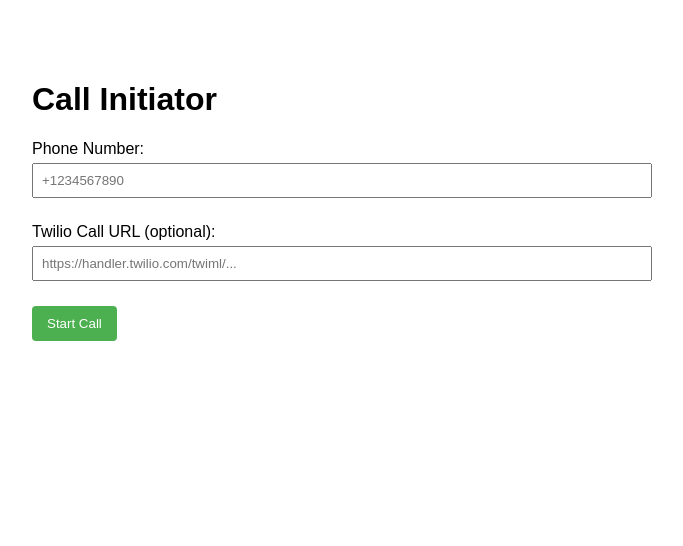
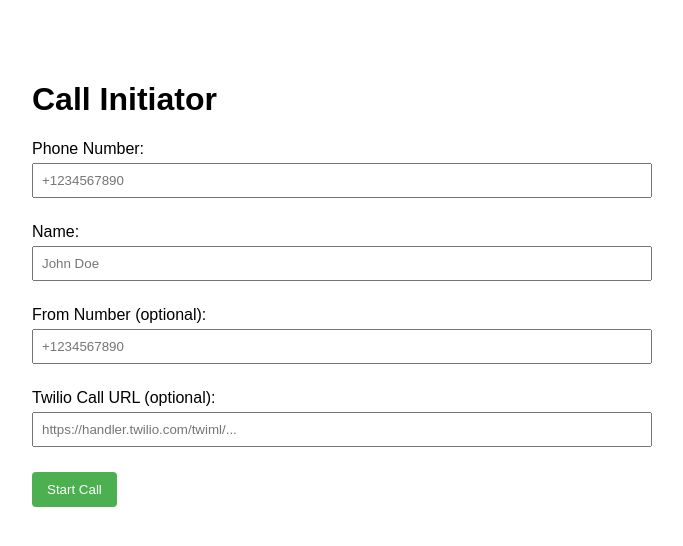
Before and after one commit to venture-data/twilio-bidirectional-rnd, a FastAPI app: page / in a window 1280 px wide. Shown: the top 546 px of the page, without its empty margins (308-991 px from the left). Run offline with FastAPI, Linux system fonts and the light colour scheme; parts of the project's set-up code (start-up, migrations or seed data) failed here and were passed over.

Commit message:
added more fields

```diff
--- a/templates/index.html
+++ b/templates/index.html
@@ -45,6 +45,14 @@
         <input type="text" id="to" placeholder="+1234567890" required>
     </div>
     <div class="form-group">
+        <label for="name">Name:</label>
+        <input type="text" id="name" placeholder="John Doe" required>
+    </div>
+    <div class="form-group">
+        <label for="from_">From Number (optional):</label>
+        <input type="text" id="from_" placeholder="+1234567890">
+    </div>
+    <div class="form-group">
         <label for="twilio_call_url">Twilio Call URL (optional):</label>
         <input type="text" id="twilio_call_url" placeholder="https://handler.twilio.com/twiml/...">
     </div>
@@ -54,6 +62,8 @@
     <script>
         async function startCall() {
             const to = document.getElementById('to').value;
+            const name = document.getElementById('name').value;
+            const from_ = document.getElementById('from_').value;
             const twilio_call_url = document.getElementById('twilio_call_url').value;
 
             const response = document.getElementById('response');
@@ -62,6 +72,8 @@
             try {
                 const data = {
                     to: to,
+                    name: name,
+                    ...(from_ && { from_ }), // Only include if provided
                     ...(twilio_call_url && { twilio_call_url })
                 };
 
```
